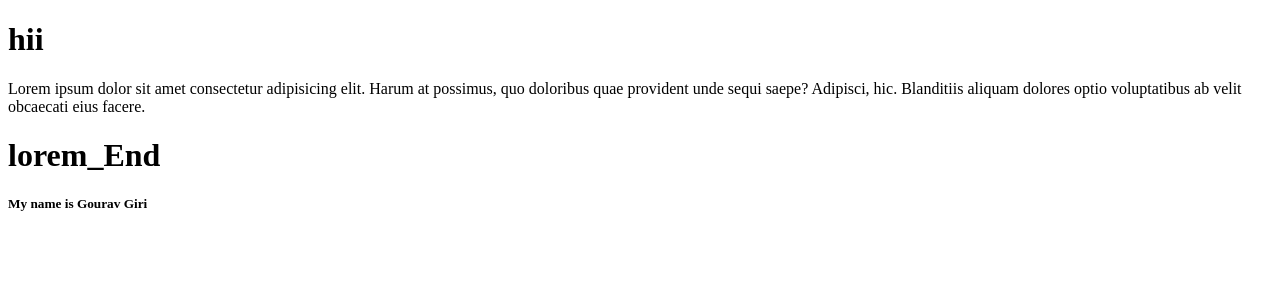
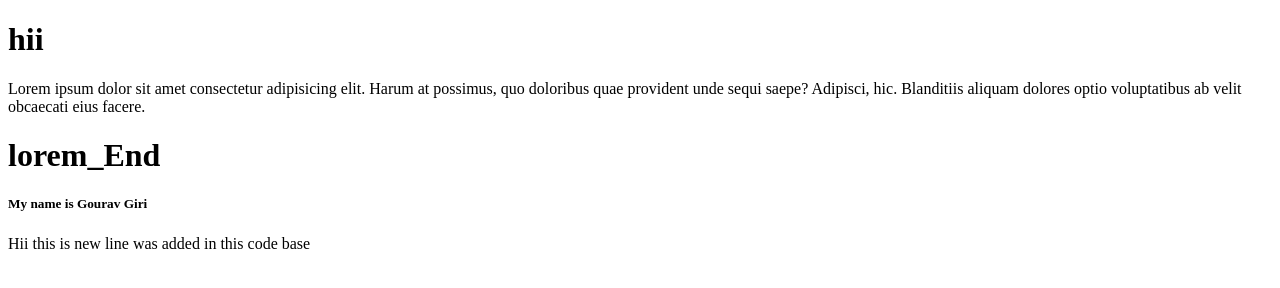
Before and after one commit to gouravgithub7710/github-basic, a plain HTML site: page index.html in a window 1280 px wide. Drawn offline with Linux system fonts and the light colour scheme.

Commit message:
added in last line

```diff
--- a/index.html
+++ b/index.html
@@ -12,5 +12,6 @@
 
   <h5>My name is Gourav Giri</h5>
 
+<p>Hii this is new line was added in this code base</p>
 </body>
 </html>
```
Also changed, not shown: util/index.html (+1 -0 lines).
